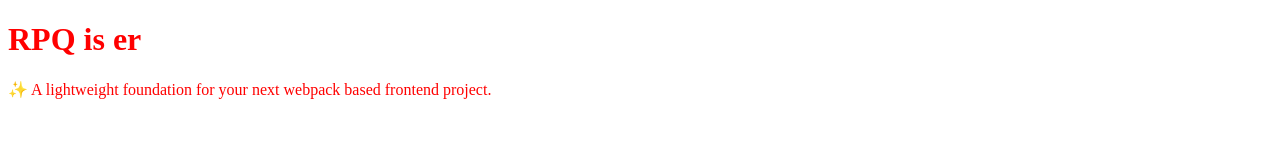
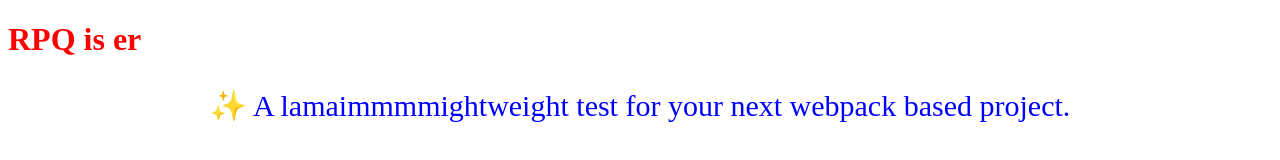
Before and after one commit to Frontend-2-2020/RpQ-Webpack-Starter, a website built with webpack: page src/index.html in a window 1280 px wide. Built offline with nearby package versions, Linux system fonts and the light colour scheme.

Commit message:
foutmeldingen

```diff
--- a/package.json
+++ b/package.json
@@ -43,7 +43,11 @@
     "webpack": "^4.40.2",
     "webpack-cli": "^3.3.9",
     "webpack-dev-server": "^3.8.1",
-    "webpack-merge": "^4.2.2"
+    "webpack-merge": "^4.2.2",
+    "eslint-utils": ">=1.4.1",
+    "lodash": ">=4.17.13",
+    "fstream": ">=1.0.12",
+    "tar": ">=2.2.2"
   },
   "dependencies": {
     "@babel/polyfill": "^7.6.0",
--- a/src/index.html
+++ b/src/index.html
@@ -7,6 +7,6 @@
 </head>
 <body>
   <h1>RPQ is er</h1>
-  <p>✨ A lightweight foundation for your next webpack based frontend project.</p>
+  <p>✨ A lamaimmmmightweight test for your next webpack based project.</p>
 </body>
 </html>
--- a/src/styles/index.scss
+++ b/src/styles/index.scss
@@ -2,4 +2,10 @@
 
 body {
   color: $body-color;
+  p{
+    font-size: 30px;
+    text-align: center;
+    color: blue;
+    transition: all 5s 10s;
+  }
 }
```
Also changed, not shown: 1 other file.
